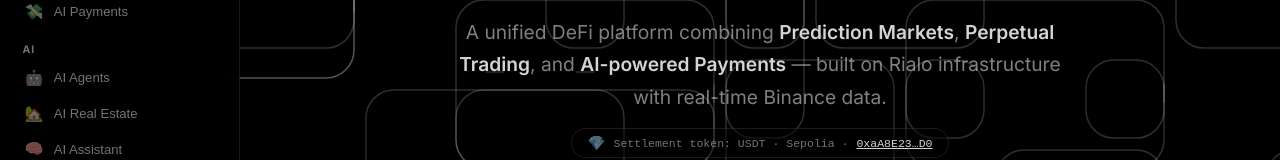
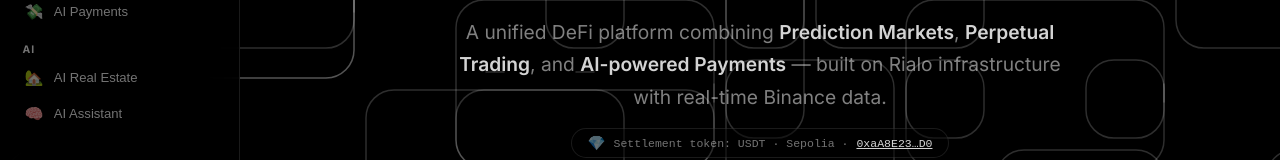
Before and after one commit to riyadh2500/-Quad-Cell, a React (Vite) app: page / in a window 1280 px wide. Shown: the part 246-406 px from the top of the page. Built offline with nearby package versions, Linux system fonts and the light colour scheme; no server answers.

Commit message:
feat: remove AI Agents from sidebar and routes

```diff
--- a/src/App.jsx
+++ b/src/App.jsx
@@ -9,7 +9,6 @@ import Overview from './pages/Overview/index.jsx';
 import PredictionMarkets from './pages/PredictionMarkets/index.jsx';
 import PerpDex from './pages/PerpDex/index.jsx';
 import AIPayments from './pages/AIPayments/index.jsx';
-import AIAgents from './pages/AIAgents/index.jsx';
 import RealEstate from './pages/RealEstate/index.jsx';
 import AssistantPage from './pages/Assistant/index.jsx';
 
@@ -24,7 +23,6 @@ export default function App() {
               <Route path="markets" element={<PredictionMarkets />} />
               <Route path="dex" element={<PerpDex />} />
               <Route path="payments" element={<AIPayments />} />
-              <Route path="agents" element={<AIAgents />} />
               <Route path="realestate" element={<RealEstate />} />
               <Route path="assistant" element={<AssistantPage />} />
             </Route>
--- a/src/components/shell/Sidebar.jsx
+++ b/src/components/shell/Sidebar.jsx
@@ -11,7 +11,6 @@ const NAV = [
     { label: 'AI Payments', icon: '💸', path: '/payments' },
   ]},
   { group: 'AI', items: [
-    { label: 'AI Agents',      icon: '🤖', path: '/agents' },
     { label: 'AI Real Estate', icon: '🏡', path: '/realestate' },
     { label: 'AI Assistant',   icon: '🧠', path: '/assistant' },
   ]},
```
